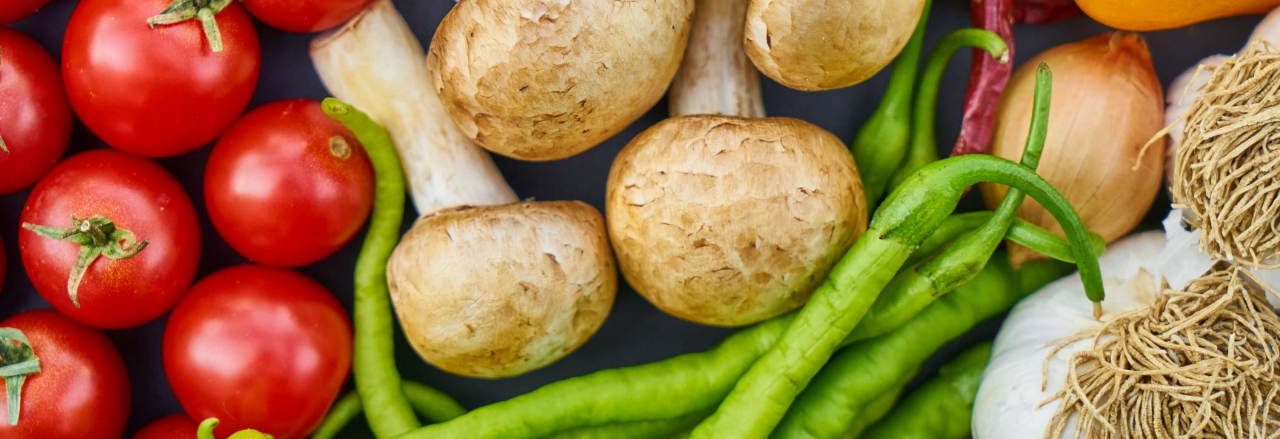
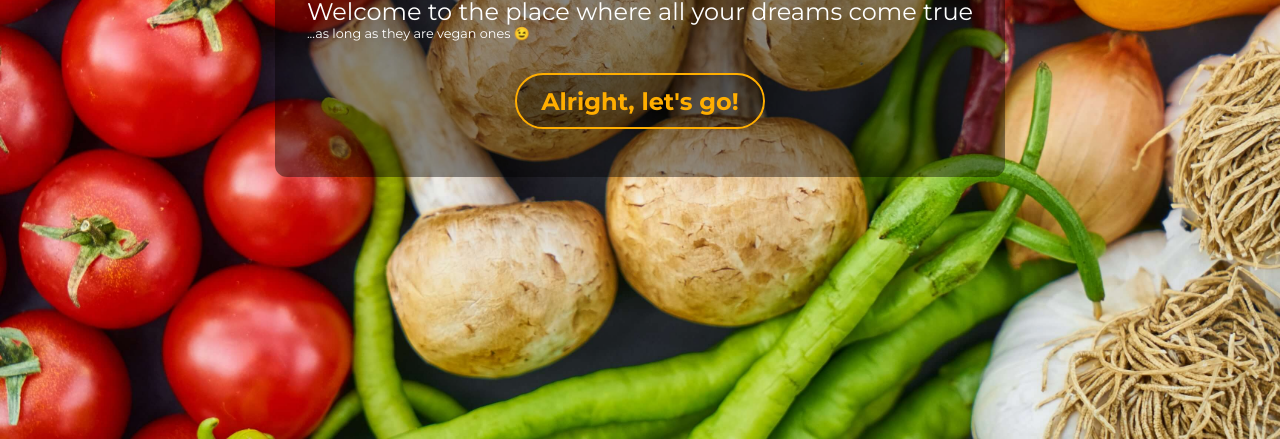
Before and after one commit to wpolitowski/restaurant-page, a website built with webpack: page dist/index.html in a window 1280 px wide. Shown: the part 361-800 px from the top of the page. Built offline with nearby package versions, Linux system fonts and the light colour scheme.

Commit message:
Create home page

```diff
--- a/package.json
+++ b/package.json
@@ -19,7 +19,9 @@
   },
   "homepage": "https://github.com/wpolitowski/restaurant-page#readme",
   "devDependencies": {
+    "clean-webpack-plugin": "^4.0.0",
     "css-loader": "^6.7.3",
+    "html-webpack-plugin": "^5.5.0",
     "style-loader": "^3.3.1",
     "webpack": "^5.75.0",
     "webpack-cli": "^5.0.1"
--- a/src/functions/page-loading.js
+++ b/src/functions/page-loading.js
@@ -1,7 +1,10 @@
-import createHeader from "../pages/header";
+import createHeader from "../pages/header"
+import createHomepage from "../pages/home"
+
 
 function loadPage() {
     createHeader()
+    createHomepage()
 }
 
 export default loadPage
--- a/src/pages/home.js
+++ b/src/pages/home.js
@@ -1,3 +1,24 @@
+import '../styles/home.css'
+
 function createHomepage() {
+    const container = document.createElement('div')
+    const homeInfo = document.createElement('div')
+    const h2 = document.createElement('h2')
+    const para = document.createElement('p')
+    const para2 = document.createElement('p')
+    const menuBtn = document.createElement('button')
 
+    container.classList.add('container')
+    homeInfo.classList.add('home-info')
+    menuBtn.classList.add('menu-button')
+    h2.textContent = "Hi there!"
+    para.textContent = "Welcome to the place where all your dreams come true"
+    para2.textContent = "...as long as they are vegan ones 😉"
+    menuBtn.textContent = "Alright, let's go!"
+
+    homeInfo.append(h2, para, para2, menuBtn)
+    container.appendChild(homeInfo)
+    document.body.append(container)
 }
+
+export default createHomepage
--- a/src/styles/header.css
+++ b/src/styles/header.css
@@ -6,6 +6,7 @@
 
 :root {
     --standard-padding: 16px;
+    --orange: #ffae00;
 }
 
 @font-face {
@@ -23,6 +24,8 @@ body {
     background: url('../assets/img/background-1.jpg') no-repeat center;
     background-size: cover;
     font-family: Montserrat, sans-serif;
+    display: flex;
+    flex-direction: column;
 }
 
 header {
@@ -63,9 +66,9 @@ li:hover::after {
     bottom: 12px;
     left: var(--standard-padding);
     width: calc(100% - 2 * var(--standard-padding));
-    border-bottom: 2px solid #ffae00;
+    border-bottom: 2px solid var(--orange);
 }
 
 li:active {
-    color: #ffae00;
+    color: var(--orange);
 }
--- a/src/styles/home.css
+++ b/src/styles/home.css
@@ -0,0 +1,78 @@
+.container {
+    align-self: center;
+    flex: 1;
+    display: flex;
+    flex-direction: column;
+    justify-content: center;
+}
+
+.home-info {
+    padding: 2rem;
+    margin-bottom: 11rem;
+    background-color: rgba(0, 0, 0, .42);
+    color: #fff;
+    border-radius: 12px;
+    display: flex;
+    flex-direction: column;
+}
+
+.home-info > h2 {
+    font-size: 2.25rem;
+    line-height: 2;
+}
+
+.home-info > p {
+    font-size: 1.5rem;
+}
+
+.home-info > p:nth-of-type(2) {
+    font-size: .8em;
+}
+
+.menu-button {
+    align-self: center;
+    font-family: inherit;
+    font-size: 1.5rem;
+    font-weight: bold;
+    border: 2px solid var(--orange);
+    color: var(--orange);
+    border-radius: 2rem;
+    background-color: rgba(0, 0, 0, .3);
+    padding: .7rem 1.5rem;
+    margin: 2rem 0 1rem;
+    cursor: pointer;
+
+    /* animation rules */
+    position: relative;
+    z-index: 0;
+    overflow: hidden;
+
+    transition: color .2s ease-in-out;
+}
+
+.menu-button:hover {
+    color: #fff;
+}
+
+.menu-button::after {
+    position: absolute;
+    z-index: -1;
+    content: "";
+    display: block;
+    opacity: 0;
+    width: 100%;
+    height: 100%;
+    border-radius: 2rem;
+    border: 2px solid var(--orange);
+    background-color: var(--orange);
+    left: 0;
+    top: 0;
+    transform: translate(-100%, 0) rotate(10deg);
+    transition: transform .2s ease-in-out,
+                opacity .2s ease-in;
+}
+
+.menu-button:hover::after {
+    transform: translate(-2px, -2px);
+    opacity: 1;
+}
--- a/webpack.config.js
+++ b/webpack.config.js
@@ -1,4 +1,6 @@
 const path = require('path')
+const HtmlWebpackPlugin = require('html-webpack-plugin');
+const { CleanWebpackPlugin } = require('clean-webpack-plugin')
 
 module.exports = {
     entry: './src/index.js',
@@ -6,7 +8,6 @@ module.exports = {
     output: {
         filename: 'main.js',
         path: path.resolve(__dirname, "dist"),
-        clean: true,
     },
     module: {
         rules: [
@@ -23,5 +24,9 @@ module.exports = {
                 type: 'asset/resource',
             },
         ]
-    }
+    },
+    plugins: [
+        new CleanWebpackPlugin({ cleanStaleWebpackAssets: false }),
+        new HtmlWebpackPlugin({ template: './src/index.html' }),
+    ],
 }
```
Also changed, not shown: src/index.html (added, +12 -0 lines), dist/index.html, dist/main.js, 1 other file.
